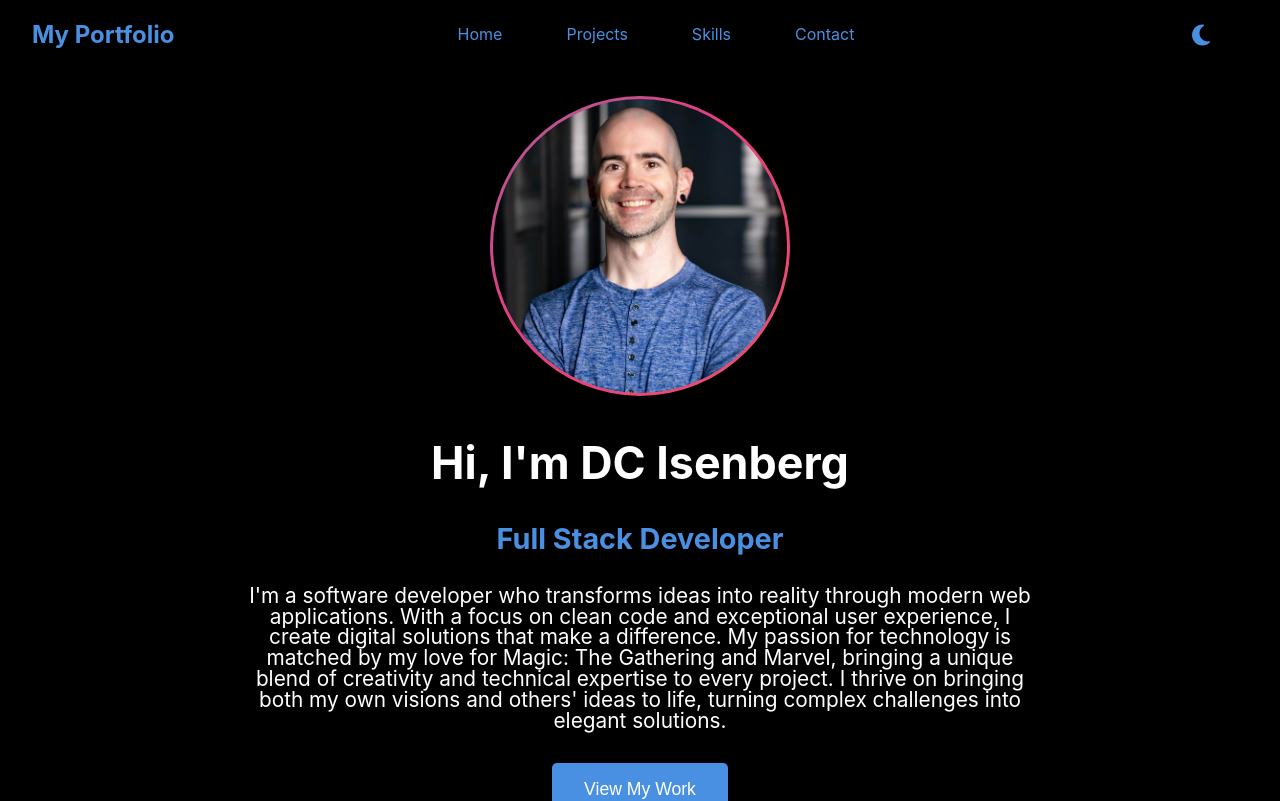
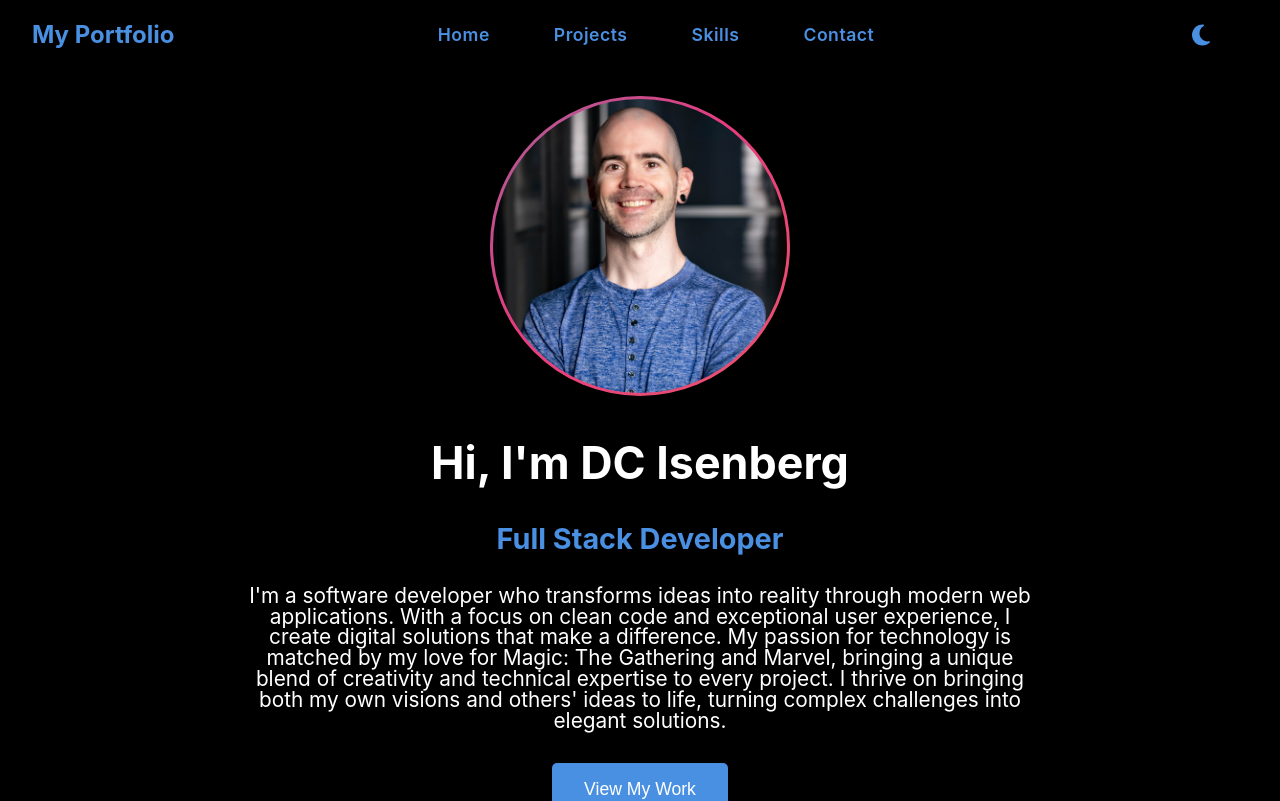
Before and after one commit to DClem742/My-Portfolio, a React (Create React App) app: page / in a window 1280 px wide. Shown: the top 801 px of the page. Built offline with nearby package versions, Linux system fonts and the light colour scheme.

Commit message:
bold navbar links

```diff
--- a/src/components/Navbar.css
+++ b/src/components/Navbar.css
@@ -24,14 +24,15 @@
   display: flex;
   gap: 2rem;
 }
-
 .nav-links a {
   margin-left: 2rem;
   text-decoration: none;
   color: var(--secondary-color);
   transition: all 0.3s ease;
+  font-weight: 600; /* Makes the text bolder */
+  font-size: 1.1rem; /* Slightly larger text */
+  letter-spacing: 0.5px; /* Improves readability */
 }
-
 .nav-links a:hover {
   color: #4a90e2;
   transform: translateY(-2px);
@@ -73,6 +74,7 @@
     text-align: center;
     display: none;
     flex-direction: column;
+    transform: none;
     z-index: 999;
   }
 
```
